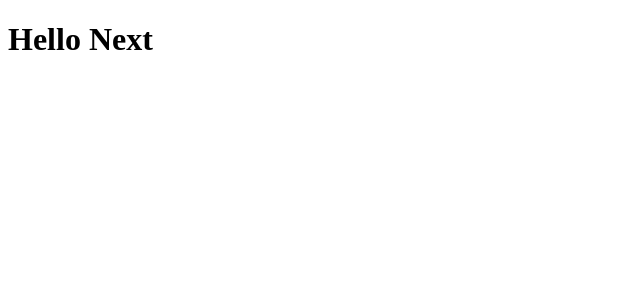
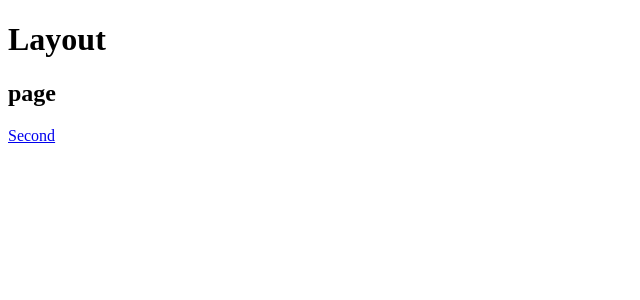
Before and after one commit to illicchpv/glo-ozone-next, a Next.js app: page / in a window 1280 px wide. Shown: the top 300 px of the page, without its empty margins (0-640 px from the left). Built offline with nearby package versions, Linux system fonts and the light colour scheme.

Commit message:
несколько статических стр.

```diff
--- a/app/layout.tsx
+++ b/app/layout.tsx
@@ -5,6 +5,8 @@ export default function RootLayout({ children }: Readonly<{
   return (
     <html lang="ru">
       <body>
+        <h1>Layout</h1>
+
         {children}
       </body>
     </html>
--- a/app/page.tsx
+++ b/app/page.tsx
@@ -1,6 +1,10 @@
+import Link from "next/link";
 
 export default function Home() {
   return (
-    <h1>Hello Next</h1>
+    <>
+      <h2>page</h2>
+      <Link href="/second">Second</Link>
+    </>
   );
 }
```
Also changed, not shown: app/second/page.tsx (added, +10 -0 lines).
